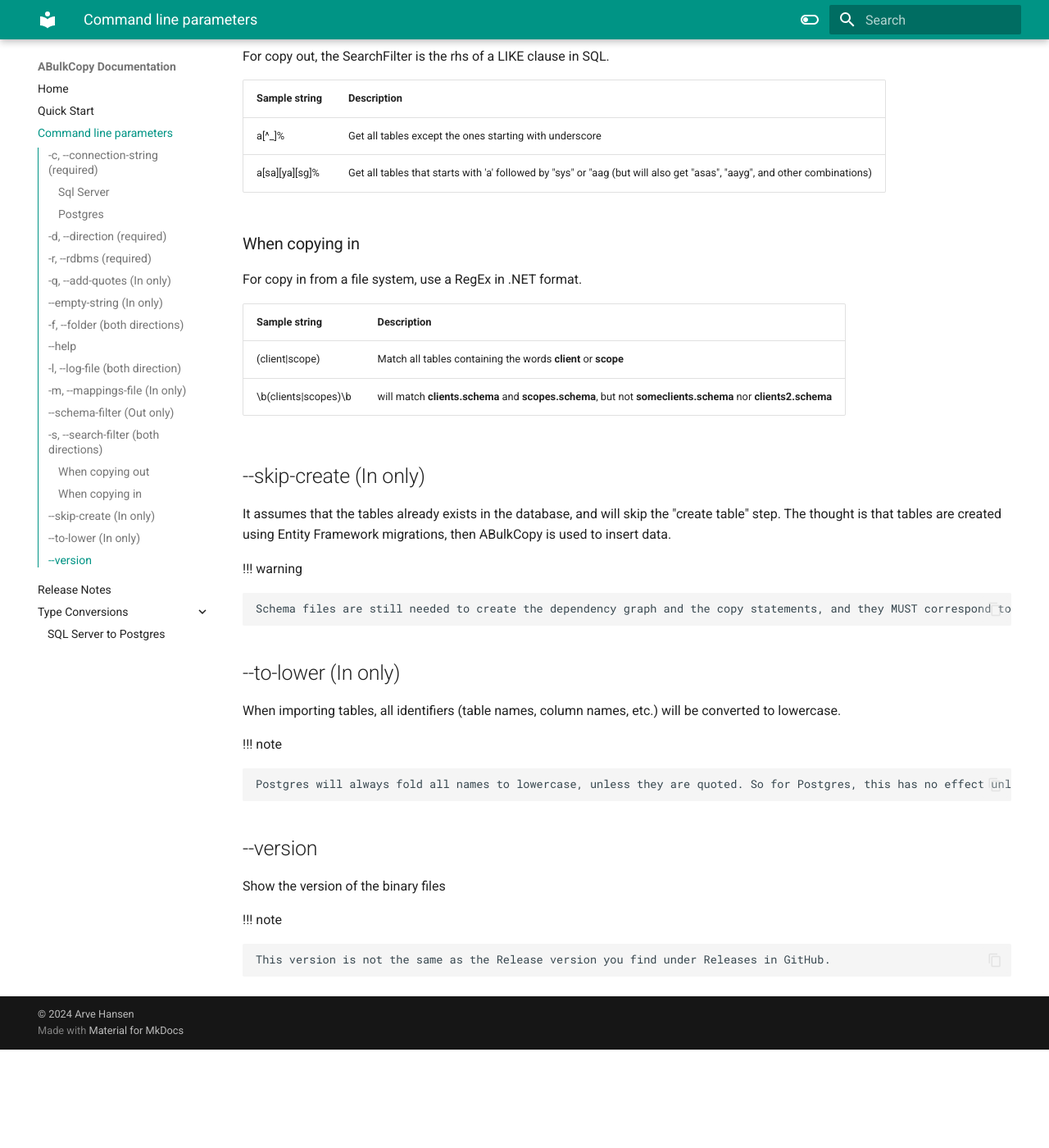
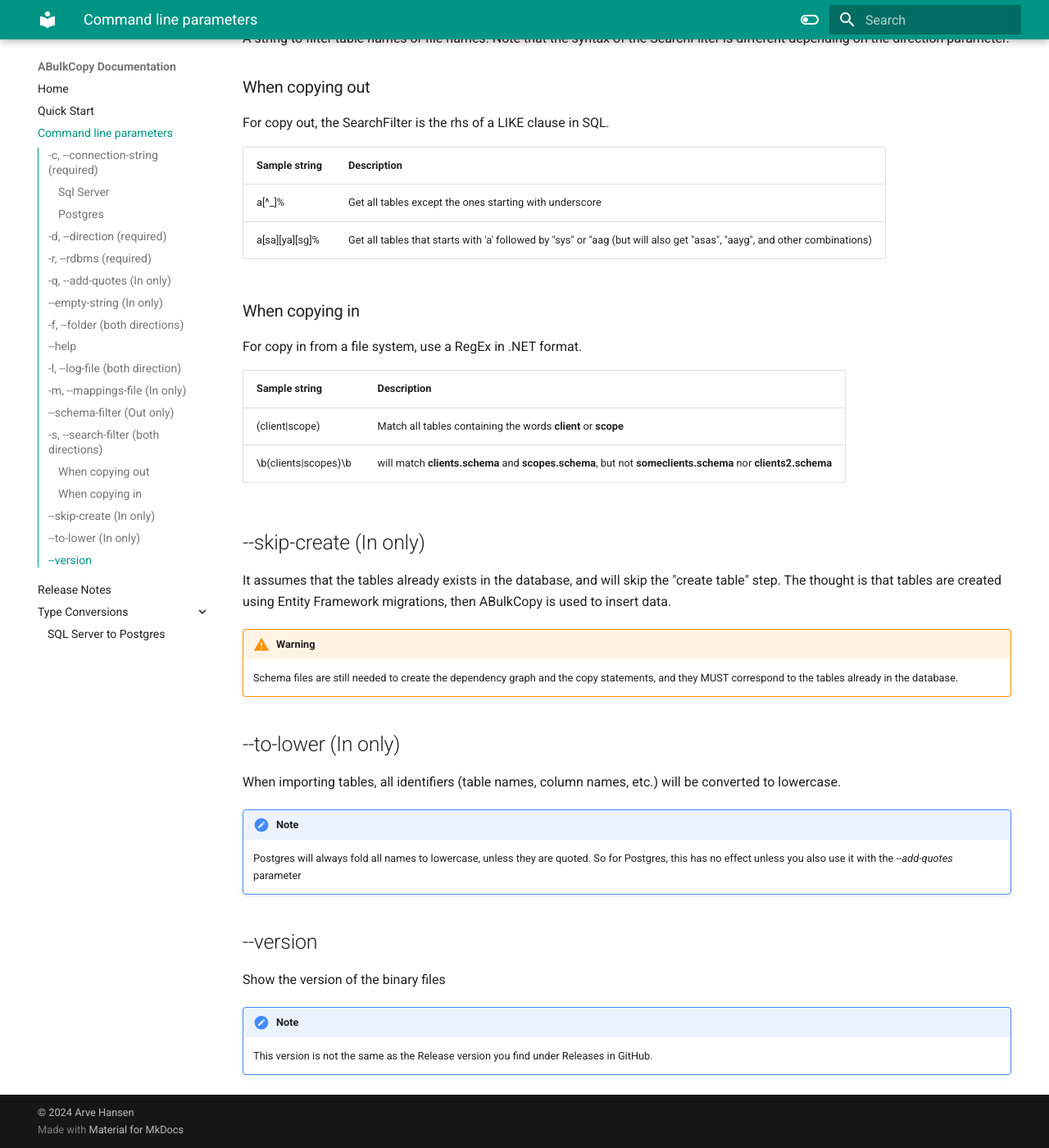
Before and after one commit to ArveH/ABulkCopy.Docs, an MkDocs documentation site: the page built from docs/command_line_parameters.md, in a window 1280 px wide and 1400 px high, scrolled down 3709 px. Shown: the whole window at 82% size. Built offline with MkDocs 1.6.1 and Material for MkDocs 9.7.7, drawn with Linux system fonts in a browser that asks for light colours; before the commit the page ends 4989 px from its top, so only the background shows below that; some of the changed text lies outside the part shown.

````diff
--- a/docs/command_line_parameters.md
+++ b/docs/command_line_parameters.md
@@ -85,7 +85,7 @@ Full path for the log file
 
 The path and file name of a json file containing key-value pairs for mapping schema names and collation names. E.g. mapping the "dbo" schema in SQL Server to the "public" schema in Postgres. There is a sample-mappings.json file accompanying the executable. It looks like this:
 
-``` json
+```json
 {
   "Schemas": {
     "": "public",
@@ -123,7 +123,7 @@ The ColumnTypes mapping is currently very simple, and will be changed in the fut
 
 <div class="grid cards" markdown>
 
--   **bit**
+- __bit__
 
     ---
 
@@ -131,7 +131,7 @@ The ColumnTypes mapping is currently very simple, and will be changed in the fut
     - smallint
     - int
 
--   **datetime, datetime2, datetimeoffset**
+-   __datetime, datetime2, datetimeoffset__
 
     ---
 
@@ -167,8 +167,8 @@ For copy in from a file system, use a RegEx in .NET format.
 
 | Sample string | Description |
 | --- | --- |
-| (client&#124;scope) | Match all tables containing the words **client** or **scope**  |
-| \b(clients&#124;scopes)\b | will match **clients.schema** and **scopes.schema**, but not **someclients.schema** nor **clients2.schema** |
+| (client&#124;scope) | Match all tables containing the words __client__ or __scope__  |
+| \b(clients&#124;scopes)\b | will match __clients.schema__ and __scopes.schema__, but not __someclients.schema__ nor __clients2.schema__ |
 
 ## --skip-create (In only)
 
--- a/mkdocs.yml
+++ b/mkdocs.yml
@@ -34,6 +34,8 @@ theme:
       accent: lime
 
 markdown_extensions:
+  - admonition
+  - pymdownx.details
   - pymdownx.superfences
   - pymdownx.tabbed:
       alternate_style: true
````
Also changed, not shown: docs/release_notes.md (+1 -1 lines).
